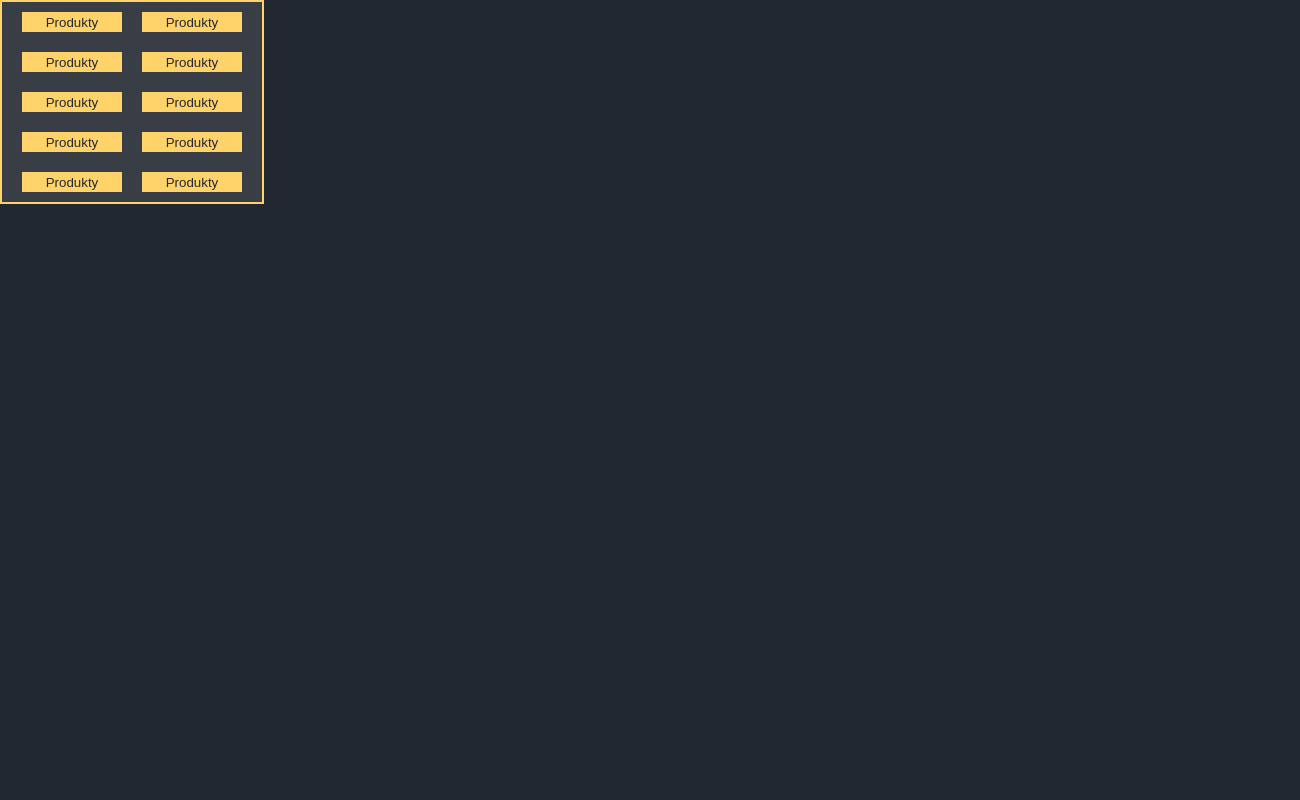
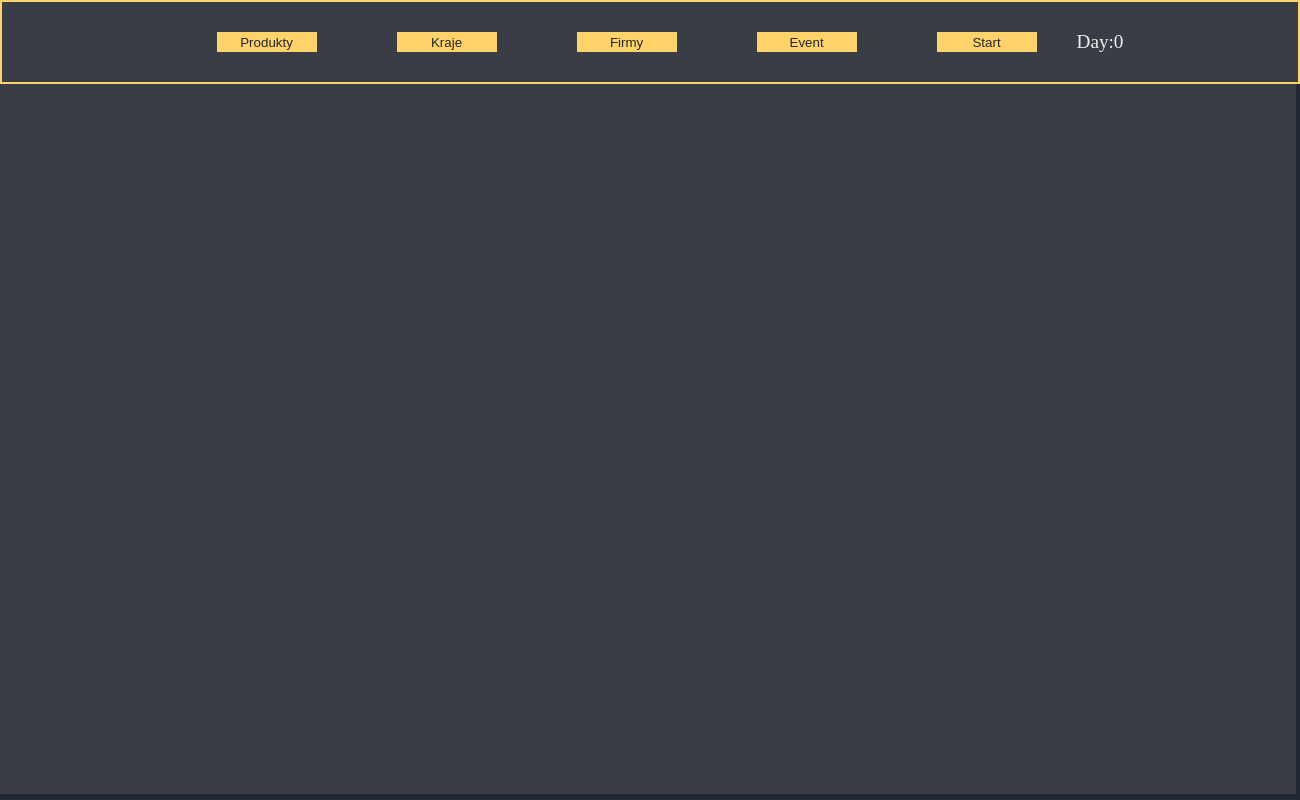
Before and after one commit to Radziu47/World-Market-Simulator, an Electron app: page Program/index.html in a window 1300 px wide. Drawn offline with Linux system fonts and the light colour scheme.

Commit message:
WMS #1.1

```diff
--- a/Program/index.html
+++ b/Program/index.html
@@ -10,17 +10,19 @@
   </head>
   <body>
     <div id="all">
-        <div id="left">
+        <div id="top">
             <button id="product_list">Produkty</button>
-            <button id="product_list">Produkty</button>
-            <button id="product_list">Produkty</button>
-            <button id="product_list">Produkty</button>
-            <button id="product_list">Produkty</button>
-            <button id="product_list">Produkty</button>
-            <button id="product_list">Produkty</button>
-            <button id="product_list">Produkty</button>
-            <button id="product_list">Produkty</button>
-            <button id="product_list">Produkty</button>
+            <button id="product_list">Kraje</button>
+            <button id="product_list">Firmy</button>
+            <button id="product_list">Event</button>
+            <button id="product_list">Start</button>
+            <p id="day">Day:0</p>
+        </div>
+        <div id="bottom">
+          <div class="bottom_div" id="products"></div>
+          <div class="bottom_div" id="country"></div>
+          <div class="bottom_div" id="firm"></div>
+          <div class="bottom_div" id="events"></div>
         </div>
     <div>
     <script src="./test.js"></script>
--- a/Program/style.scss
+++ b/Program/style.scss
@@ -12,25 +12,21 @@ body{
     height: 100vh;
     width: 100vw;
 }
-#left{
+#top{
+    border: 2px solid $third_col;
     background-color: $second_col;
     display: flex;
     flex-direction: row;
     align-items: center;
     justify-content: center;
-    flex-wrap: wrap;
-
-    width: 20%;
-    height: auto;
-    border: 2px solid $third_col;
-
+    height: 10%;
 }
 #product_list{
     color: $main_col;
     width: 100px;
     height: 20px;
-
-    margin: 10px;
+    margin: 40px;
+    text-align: center;
     background-color: $third_col;
     border: 2px solid $third_col;
 }
@@ -40,3 +36,19 @@ body{
     background-color: $main_col;
     border: 2px solid $third_col;
 }
+
+#day{
+    color: $neveruse_col;
+    font-size: larger;
+}
+
+#bottom{
+    height: 88.7%;
+    width: 99.7%;
+    background-color: $second_col;
+    //border: 2px solid $third_col;
+
+    .bottom_divs{
+        display: none;
+    }
+}
```
Also changed, not shown: Program/style.css, 1 other file.
